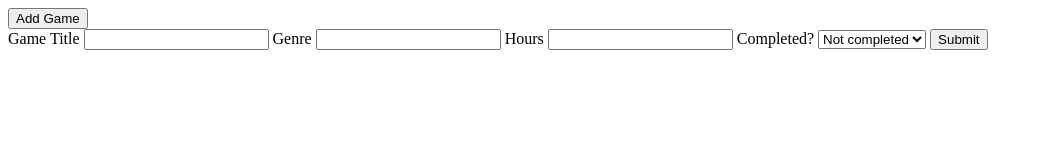
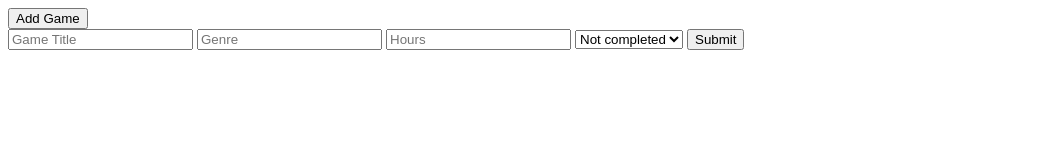
Before and after one commit to dmychel/game-archive, a plain HTML site: page index.html in a window 1280 px wide. Both pictures are taken after a click on the button "Add Game". Shown: the whole page, without its empty margins (0-1043 px from the left). Drawn offline with Linux system fonts and the light colour scheme.

Commit message:
removed labels in form

```diff
--- a/index.html
+++ b/index.html
@@ -15,13 +15,9 @@
         <section id="archive" class="archive"></section>
         <section id="formContainer" class="form-container" style="display: none;">
             <form id="form" class="form">
-                <label for="game title">Game Title</label>
-                <input id="gameTitle" type="text" name="game title">
-                <label for="genre">Genre</label>
-                <input type="text" name="genre" id="gameGenre">
-                <label for="hours">Hours</label>
-                <input type="number" name="hours" id="gameHours">
-                <label for="completed">Completed?</label>
+                <input id="gameTitle" type="text" name="game title" placeholder="Game Title">
+                <input type="text" name="genre" id="gameGenre" placeholder="Genre">
+                <input type="number" name="hours" id="gameHours" placeholder="Hours">
                 <select name="completed" id="gameCompleted">
                     <option value="not completed">Not completed</option>
                     <option value="completed">Completed</option>
```
